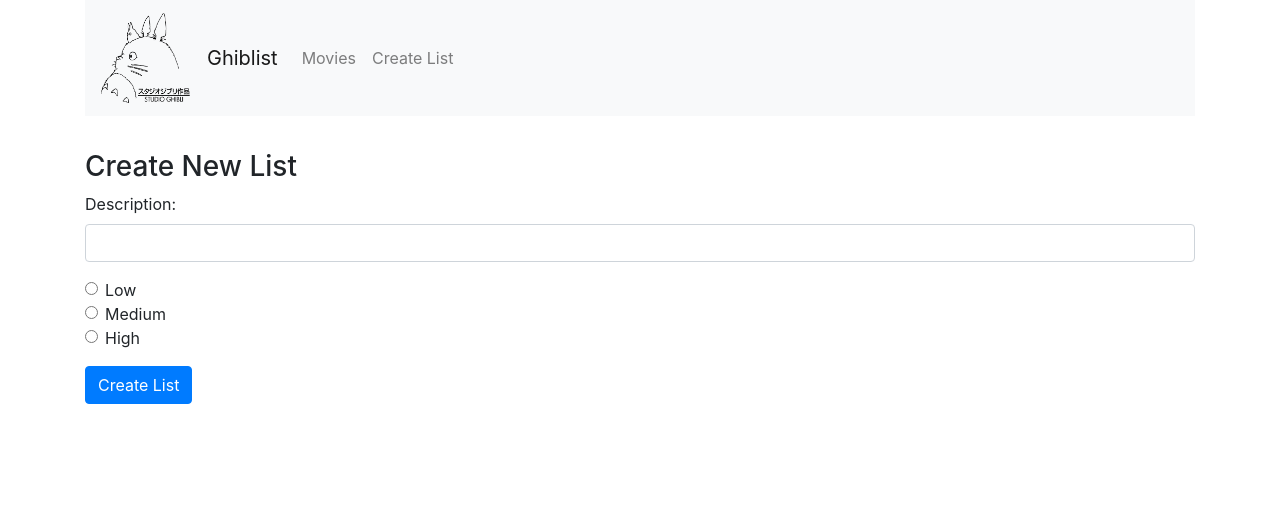
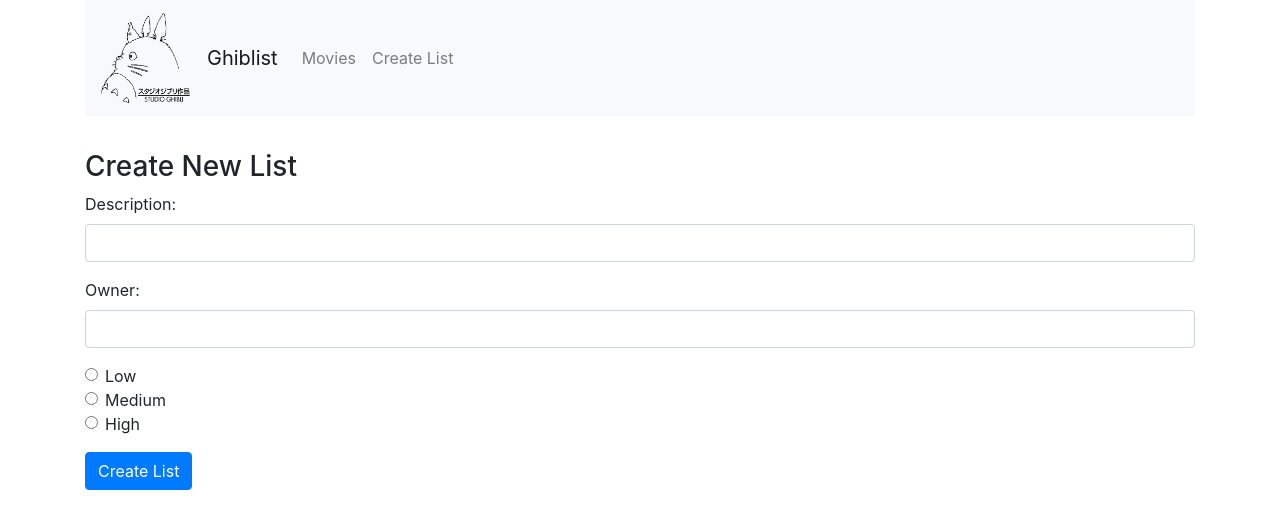
Before and after one commit to VinceDeslo/GhibList, a React (Create React App) app: page /create in a window 1280 px wide. Shown: the top 528 px of the page. Built offline with nearby package versions, Linux system fonts and the light colour scheme.

Commit message:
List HTTP post implemented, JSX modified.

```diff
--- a/package.json
+++ b/package.json
@@ -3,6 +3,7 @@
   "version": "0.1.0",
   "private": true,
   "dependencies": {
+    "axios": "^0.19.0",
     "bootstrap": "^4.3.1",
     "react": "^16.9.0",
     "react-dom": "^16.9.0",
--- a/src/components/create-list.component.js
+++ b/src/components/create-list.component.js
@@ -1,4 +1,5 @@
 import React, {Component} from 'react';
+import axios from 'axios';
 
 export default class CreateList extends Component{
 
@@ -51,6 +52,17 @@ export default class CreateList extends Component{
         console.log('List Owner: $[this.state.list_owner]');
         console.log('List Priority: $[this.state.list_priority]');
 
+        const newList = {
+            list_description: this.state.list_description,
+            list_owner: this.state.list_owner,
+            list_priority: this.state.list_priority,
+            list_completed: this.state.list_completed
+        }
+
+        // Connection to back-end
+        axios.post('http://localhost:4000/ghiblists/add', newList)
+             .then(res => console.log(res.data));
+
         this.setState({
             list_description: '',
             list_owner:'',
@@ -71,6 +83,15 @@ export default class CreateList extends Component{
                                className = "form-control"
                                value = {this.state.list_description}
                                onChange = {this.onChangeListDescription}
+                        />
+                    </div>
+
+                    <div className = "form-group">
+                        <label>Owner:</label>
+                        <input type = "text"
+                               className = "form-control"
+                               value = {this.state.list_owner}
+                               onChange = {this.onChangeListOwner}
                         />
                     </div>
 
```
Also changed, not shown: 1 other file (tests, documents, lock files or other folders).
